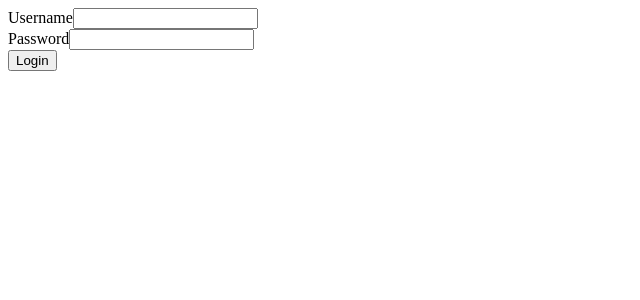
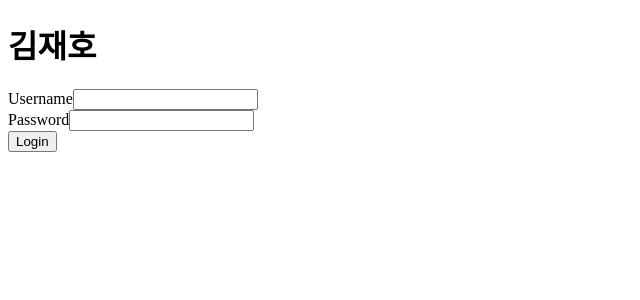
Before and after one commit to scorve12/StudySecurity, a React (Create React App) app: page /login in a window 1280 px wide. Shown: the top 300 px of the page, without its empty margins (0-640 px from the left). Built offline with nearby package versions, Linux system fonts and the light colour scheme.

Commit message:
test commit

```diff
--- a/src/page/login/index.tsx
+++ b/src/page/login/index.tsx
@@ -32,7 +32,9 @@ const Login: React.FC = () => {
   };
 
   return (
+
     <form onSubmit={handleLogin} ref={form}>
+      <h1>김재호</h1>
       <div>
         <label htmlFor="username">Username</label>
         <input
```
